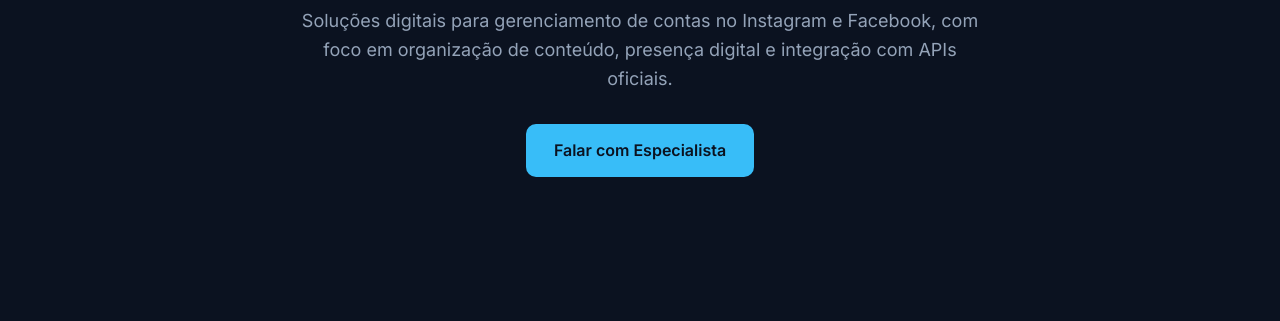
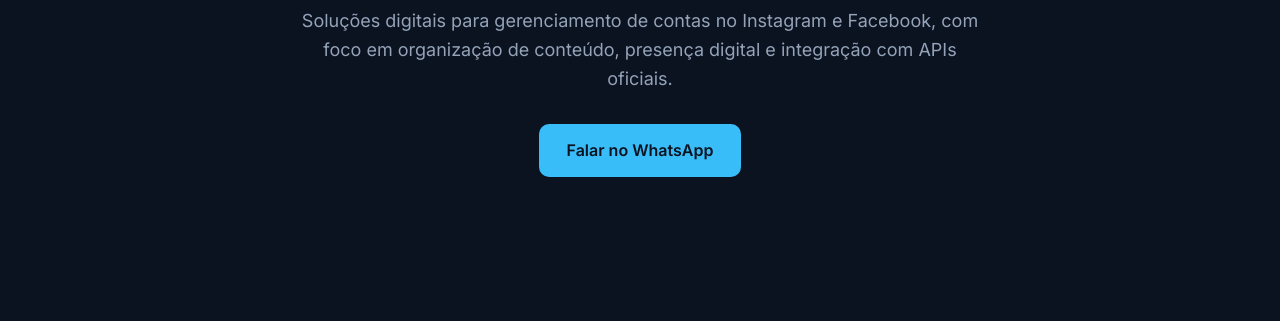
Before and after one commit to rvnegocioss-cloud/meu-site, a plain HTML site: page index.html in a window 1280 px wide. Shown: the part 356-677 px from the top of the page. Drawn offline with Linux system fonts and the light colour scheme.

Commit message:
Update index.html

```diff
--- a/index.html
+++ b/index.html
@@ -6,7 +6,6 @@
 
   <title>RV Negócios | Gestão de Redes Sociais</title>
 
-  <!-- Google Font -->
   <link rel="preconnect" href="https://fonts.googleapis.com">
   <link rel="preconnect" href="https://fonts.gstatic.com" crossorigin>
   <link href="https://fonts.googleapis.com/css2?family=Inter:wght@300;400;500;600;700&display=swap" rel="stylesheet">
@@ -25,7 +24,6 @@
       line-height: 1.6;
     }
 
-    /* NAV */
     header {
       display: flex;
       justify-content: space-between;
@@ -55,7 +53,6 @@
       color: #38bdf8;
     }
 
-    /* HERO */
     .hero {
       text-align: center;
       padding: 120px 20px 80px;
@@ -94,7 +91,6 @@
       transform: translateY(-2px);
     }
 
-    /* SECTION */
     .section {
       padding: 80px 20px;
       max-width: 1100px;
@@ -107,7 +103,6 @@
       margin-bottom: 40px;
     }
 
-    /* CARDS */
     .grid {
       display: grid;
       grid-template-columns: repeat(auto-fit, minmax(280px, 1fr));
@@ -138,7 +133,6 @@
       font-size: 14px;
     }
 
-    /* FOOTER */
     footer {
       text-align: center;
       padding: 40px 20px;
@@ -147,7 +141,6 @@
       font-size: 13px;
     }
 
-    /* RESPONSIVO */
     @media (max-width: 768px) {
       header {
         padding: 15px 20px;
@@ -178,7 +171,9 @@
       com foco em organização de conteúdo, presença digital e integração com APIs oficiais.
     </p>
 
-    <a class="btn" href="https://wa.me/5500000000000">Falar com Especialista</a>
+    <a class="btn" href="https://wa.me/5534996775156" target="_blank">
+      Falar no WhatsApp
+    </a>
   </section>
 
   <section class="section" id="servicos">
```
